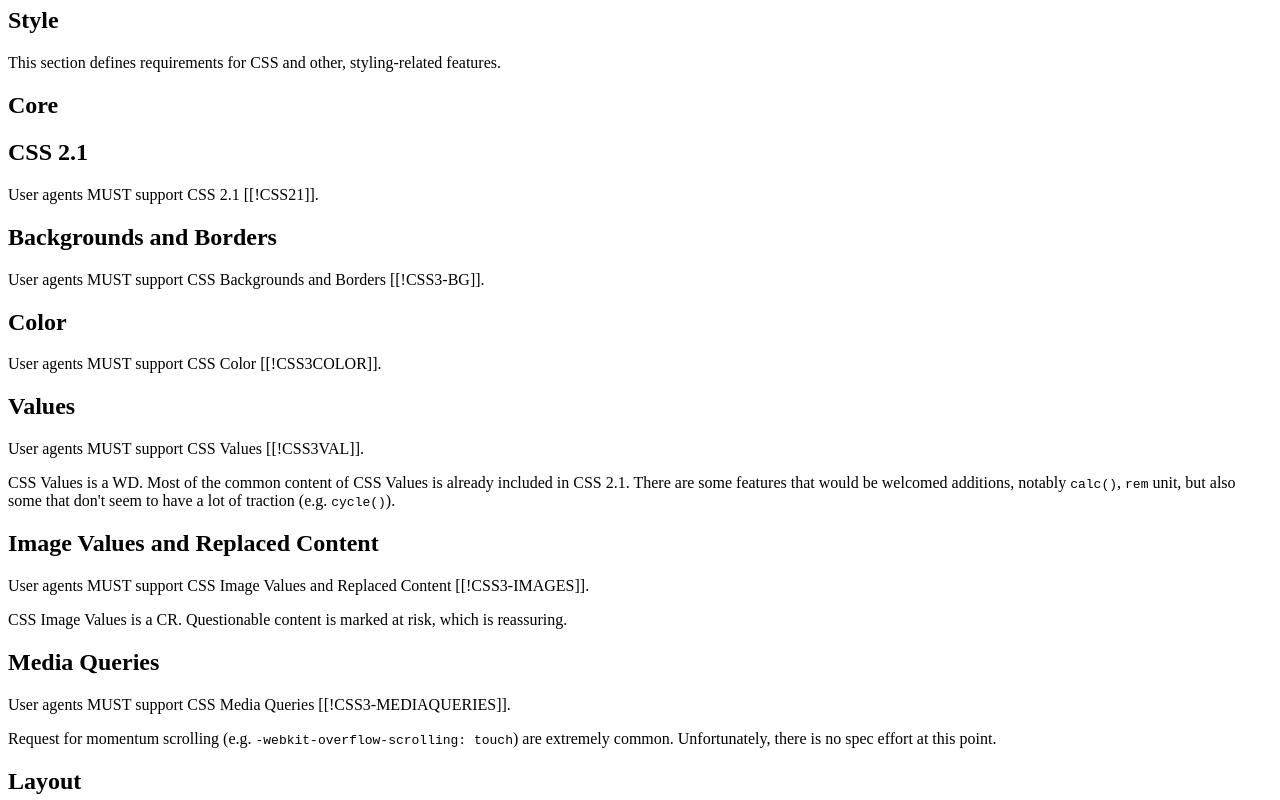
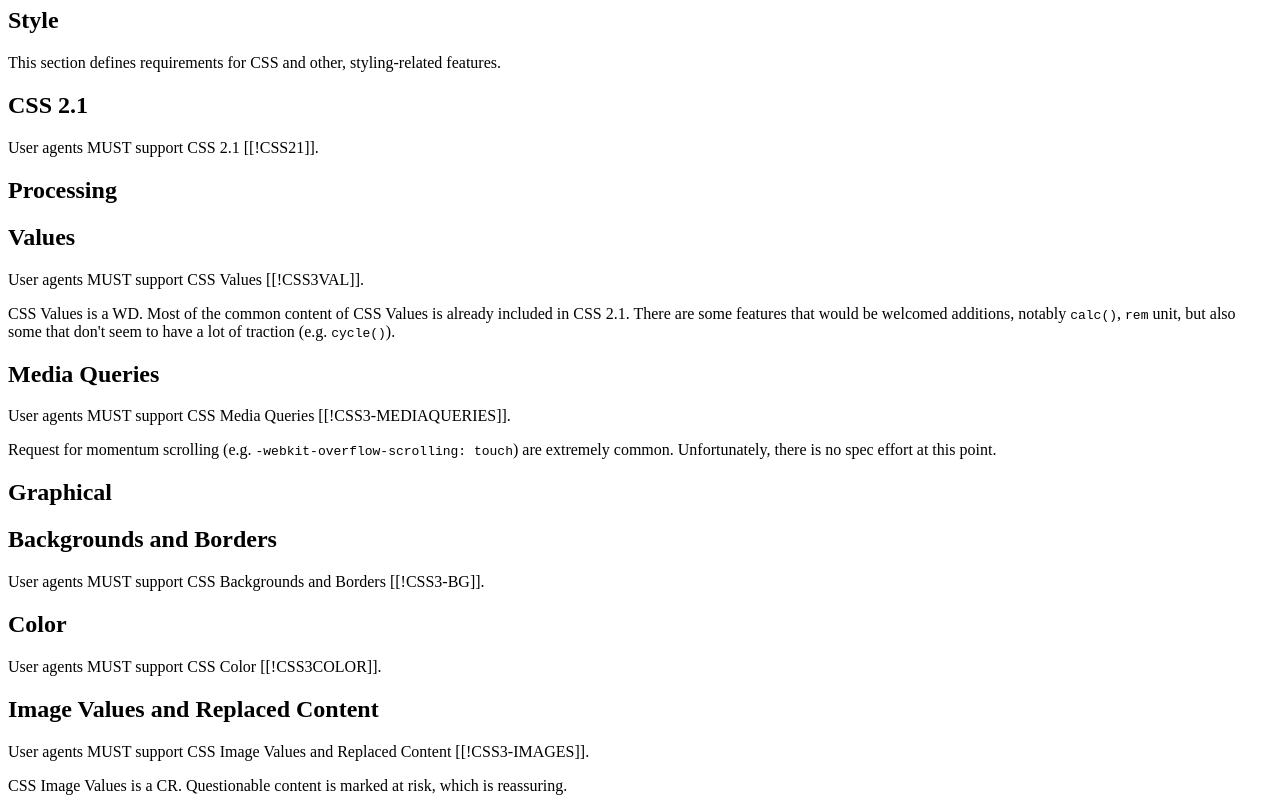
Before and after one commit to coremob/level-1, a plain HTML site: page index.html in a window 1280 px wide. Shown: the part 1140-1940 px from the top of the page. Drawn offline with Linux system fonts and the light colour scheme.

Commit message:
Breakdown CSS Core section into CSS 2.1, Processing and Graphical.
Closes ACTION-16 (https://www.w3.org/community/coremob/track/actions/16).

```diff
--- a/index.html
+++ b/index.html
@@ -102,11 +102,26 @@
       <p>This section defines requirements for CSS and other, styling-related features.</p>
 
       <section>
-        <h2>Core</h2>
+        <h2>CSS 2.1</h2>
+        <p>User agents MUST support CSS 2.1 [[!CSS21]].</p>
+      </section>
+
+      <section>
+        <h2>Processing</h2>
         <section>
-          <h2>CSS 2.1</h2>
-          <p>User agents MUST support CSS 2.1 [[!CSS21]].</p>
+          <h2>Values</h2>
+          <p>User agents MUST support CSS Values [[!CSS3VAL]].</p>
+          <p class='issue'>CSS Values is a WD. Most of the common content of CSS Values is already included in CSS 2.1. There are some features that would be welcomed additions, notably <code>calc()</code>, <code>rem</code> unit, but also some that don't seem to have a lot of traction (e.g. <code>cycle()</code>).</p>
         </section>
+        <section>
+          <h2>Media Queries</h2>
+          <p>User agents MUST support CSS Media Queries [[!CSS3-MEDIAQUERIES]].</p>
+        </section>
+        <p class='issue'>Request for momentum scrolling (e.g. <code>-webkit-overflow-scrolling: touch</code>) are extremely common. Unfortunately, there is no spec effort at this point.</p>
+      </section>
+
+      <section>
+        <h2>Graphical</h2>
         <section>
           <h2>Backgrounds and Borders</h2>
           <p>User agents MUST support CSS Backgrounds and Borders [[!CSS3-BG]].</p>
@@ -116,20 +131,10 @@
           <p>User agents MUST support CSS Color [[!CSS3COLOR]].</p>
         </section>
         <section>
-          <h2>Values</h2>
-          <p>User agents MUST support CSS Values [[!CSS3VAL]].</p>
-          <p class='issue'>CSS Values is a WD. Most of the common content of CSS Values is already included in CSS 2.1. There are some features that would be welcomed additions, notably <code>calc()</code>, <code>rem</code> unit, but also some that don't seem to have a lot of traction (e.g. <code>cycle()</code>).</p>
-        </section>
-        <section>
           <h2>Image Values and Replaced Content</h2>
           <p>User agents MUST support CSS Image Values and Replaced Content [[!CSS3-IMAGES]].</p>
           <p class='issue'>CSS Image Values is a CR. Questionable content is marked at risk, which is reassuring.</p>
         </section>
-        <section>
-          <h2>Media Queries</h2>
-          <p>User agents MUST support CSS Media Queries [[!CSS3-MEDIAQUERIES]].</p>
-        </section>
-        <p class='issue'>Request for momentum scrolling (e.g. <code>-webkit-overflow-scrolling: touch</code>) are extremely common. Unfortunately, there is no spec effort at this point.</p>
       </section>
 
       <section>
```
